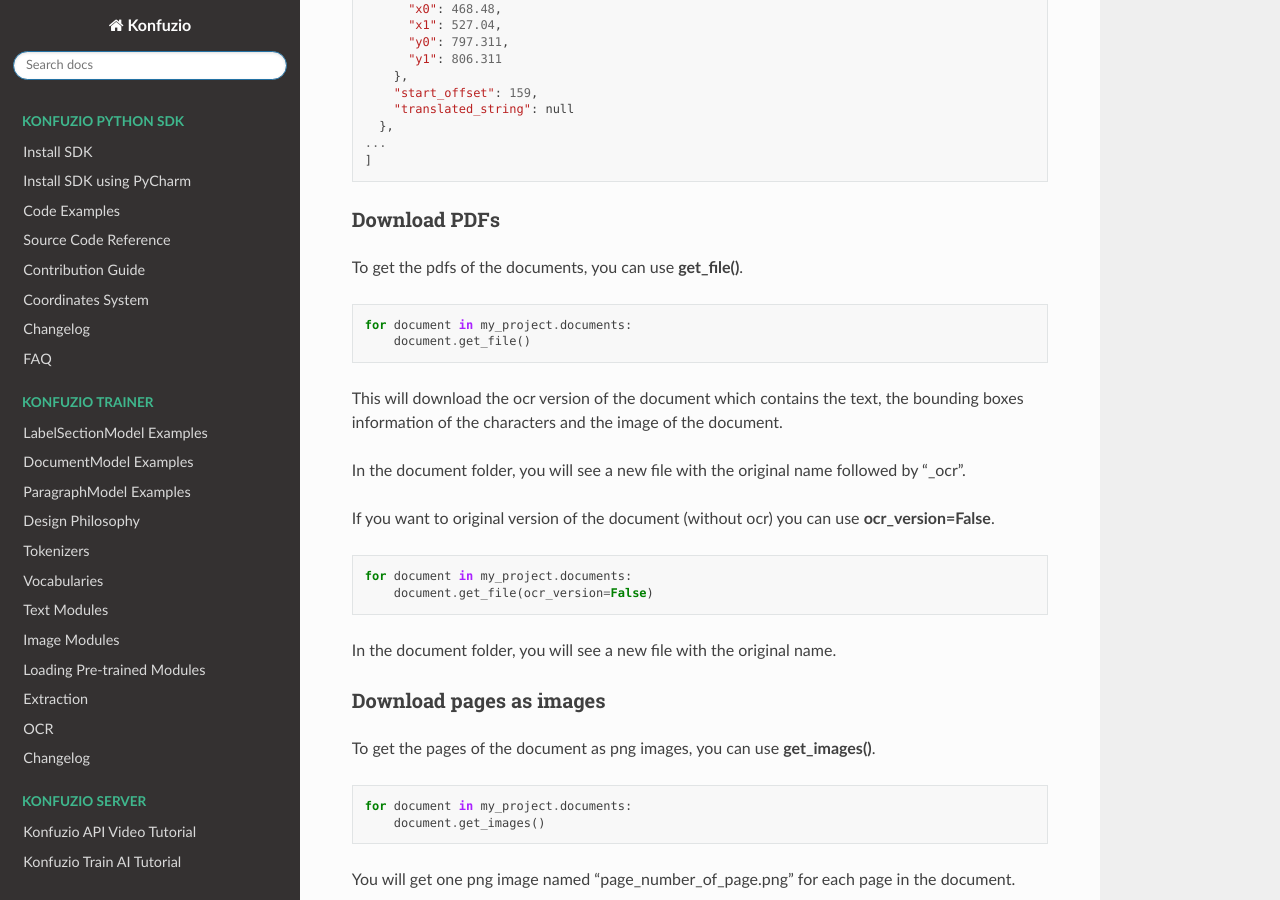
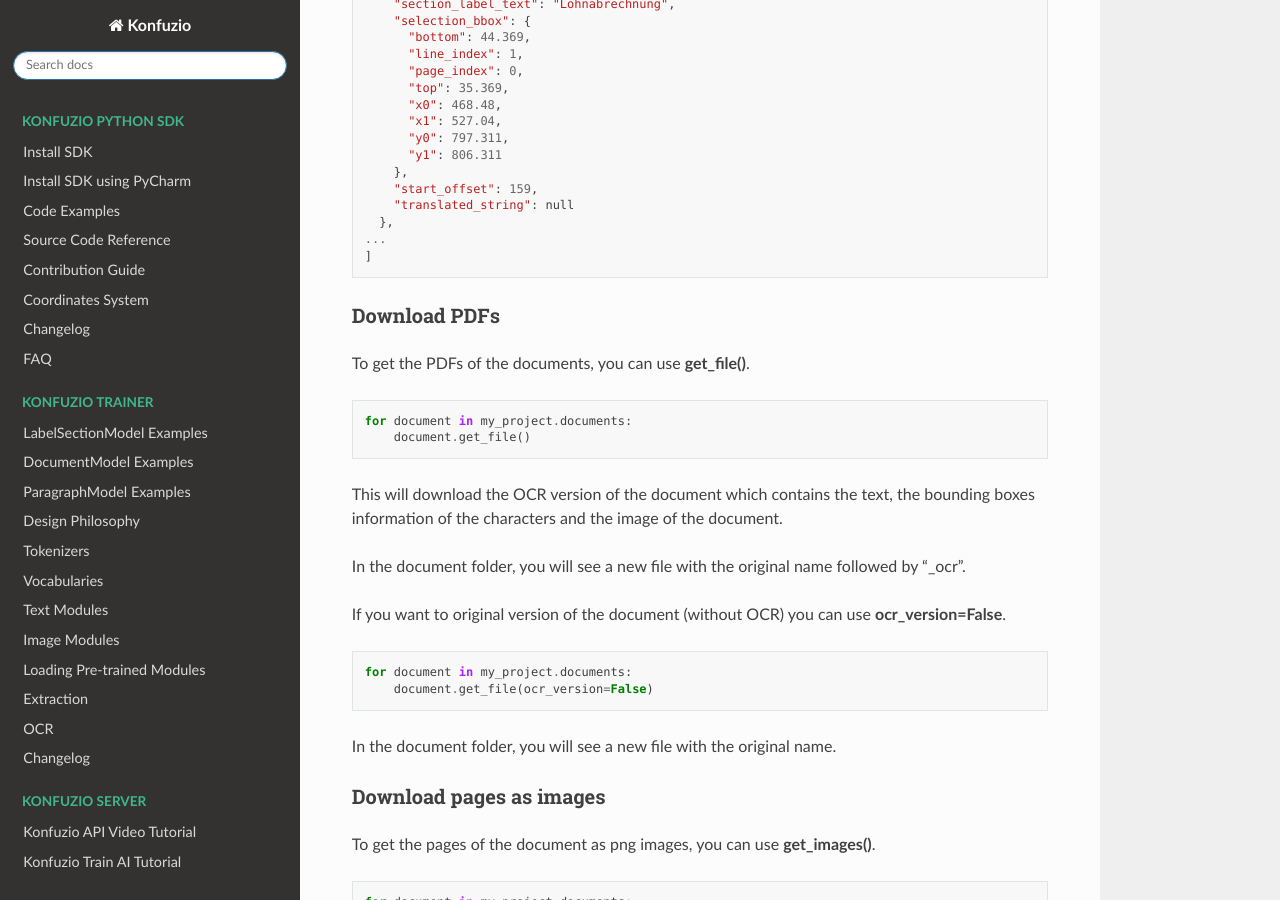
Before and after one commit to konfuzio-ai/konfuzio-sdk, a Sphinx documentation site: the page built from docs/sdk/examples/intro.md, in a window 1280 px wide and 900 px high, scrolled down 3240 px. Built offline with Sphinx 7.4.7 and the Read the Docs theme 2.0.0, drawn with Linux system fonts in a browser that asks for light colours; some of the changed text lies outside the part shown.

````diff
--- a/docs/sdk/examples/intro.md
+++ b/docs/sdk/examples/intro.md
@@ -28,11 +28,11 @@ documents = my_project.get_documents_by_status()
 By default, it will get the documents without dataset status (dataset_status = 0 (None)).
 You can specify another dataset status with the argument 'dataset_statuses'. The code for the status is:
 
-None: 0
-Preparation: 1
-Training: 2
-Test: 3
-Low OCR Quality: 4
+- None: 0
+- Preparation: 1
+- Training: 2
+- Test: 3
+- Low OCR Quality: 4
 
 For example, to get all documents in the project, you can do:
 
@@ -180,19 +180,19 @@ SV-Nummer       |Krankenkasse                       KK%®|PGRS Bars  jum.SV-Tg.
 ```
 
 #### Download PDFs
-To get the pdfs of the documents, you can use **get_file()**.
+To get the PDFs of the documents, you can use **get_file()**.
 
 ```python
 for document in my_project.documents:
     document.get_file()
 ```
 
-This will download the ocr version of the document which contains the text, the bounding boxes
+This will download the OCR version of the document which contains the text, the bounding boxes
 information of the characters and the image of the document.
 
 In the document folder, you will see a new file with the original name followed by "_ocr".
 
-If you want to original version of the document (without ocr) you can use **ocr_version=False**.
+If you want to original version of the document (without OCR) you can use **ocr_version=False**.
 
 ```python
 for document in my_project.documents:
````
